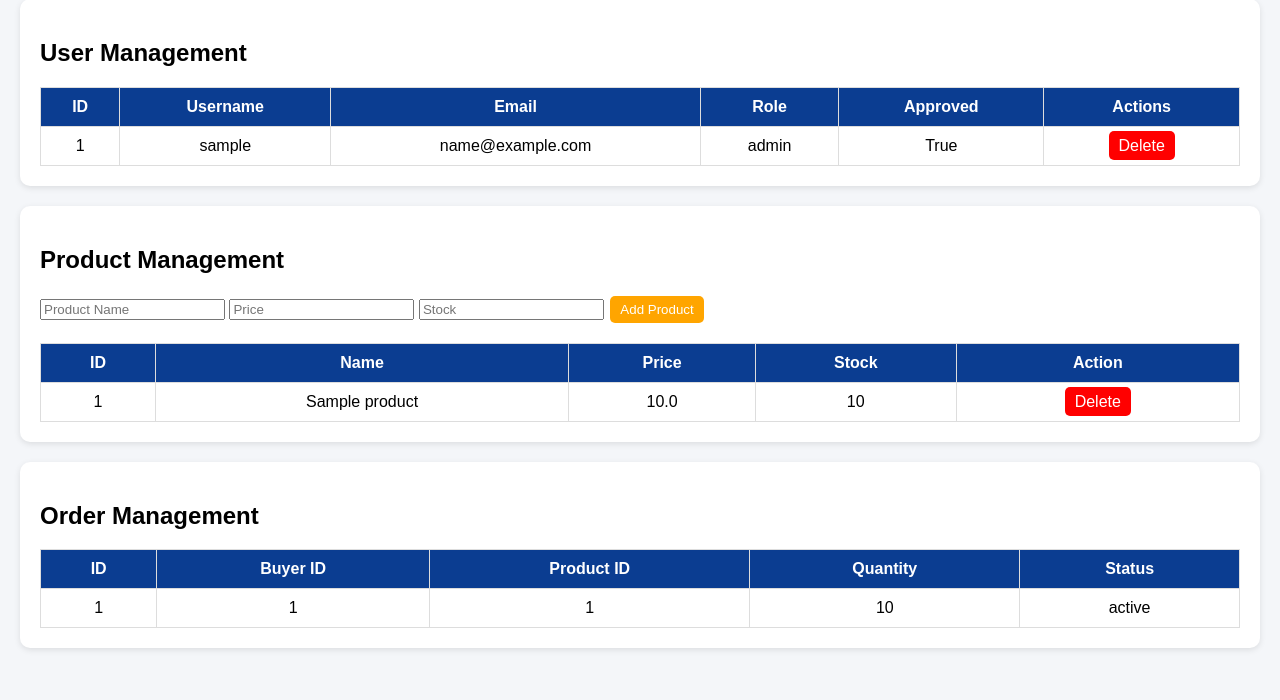
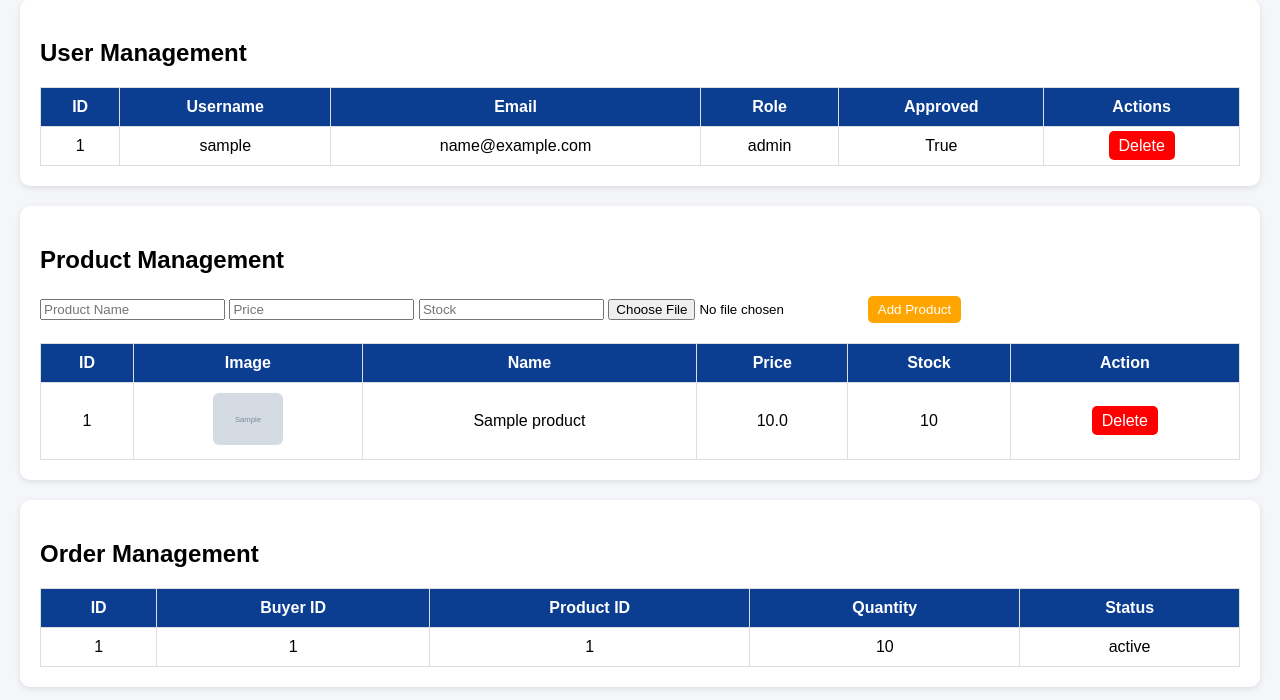
Before and after one commit to rez047/salesretailproject, a Flask app: page /admin in a window 1280 px wide. Shown: the part 83-783 px from the top of the page. Before the commit the page ends 738 px from the top, so only its background shows below. Run offline with Flask 3, Linux system fonts and the light colour scheme; a user stored in the database is signed in; tables that the repository leaves empty hold one stand-in row (values such as "Sample post"); grey boxes marked "Sample" are stand-in pictures.

Commit message:
Update admin_dashboard.html

```diff
--- a/templates/admin_dashboard.html
+++ b/templates/admin_dashboard.html
@@ -60,6 +60,12 @@
         .delete { background: red; }
         .approve { background: green; }
         .add { background: orange; }
+
+        img.product-img {
+            width: 70px;
+            height: auto;
+            border-radius: 6px;
+        }
     </style>
 </head>
 
@@ -108,11 +114,17 @@
     <div class="card">
         <h2>Product Management</h2>
 
-        <form method="POST" action="/add_product">
+        <form method="POST" action="/add_product" enctype="multipart/form-data">
+
             <input type="text" name="name" placeholder="Product Name" required>
             <input type="number" name="price" placeholder="Price" required>
             <input type="number" name="stock" placeholder="Stock" required>
+
+            <!-- IMAGE UPLOAD (OPTIONAL) -->
+            <input type="file" name="image" accept="image/*">
+
             <button class="add" type="submit">Add Product</button>
+
         </form>
 
         <br>
@@ -120,6 +132,7 @@
         <table>
             <tr>
                 <th>ID</th>
+                <th>Image</th>
                 <th>Name</th>
                 <th>Price</th>
                 <th>Stock</th>
@@ -129,9 +142,21 @@
             {% for product in products %}
             <tr>
                 <td>{{ product.id }}</td>
+
+                <!-- IMAGE -->
+                <td>
+                    {% if product.image %}
+                        <img class="product-img"
+                             src="/static/uploads/products/{{ product.image }}">
+                    {% else %}
+                        No Image
+                    {% endif %}
+                </td>
+
                 <td>{{ product.name }}</td>
                 <td>{{ product.price }}</td>
                 <td>{{ product.stock }}</td>
+
                 <td>
                     <a class="button delete" href="/delete_product/{{ product.id }}">Delete</a>
                 </td>
```
